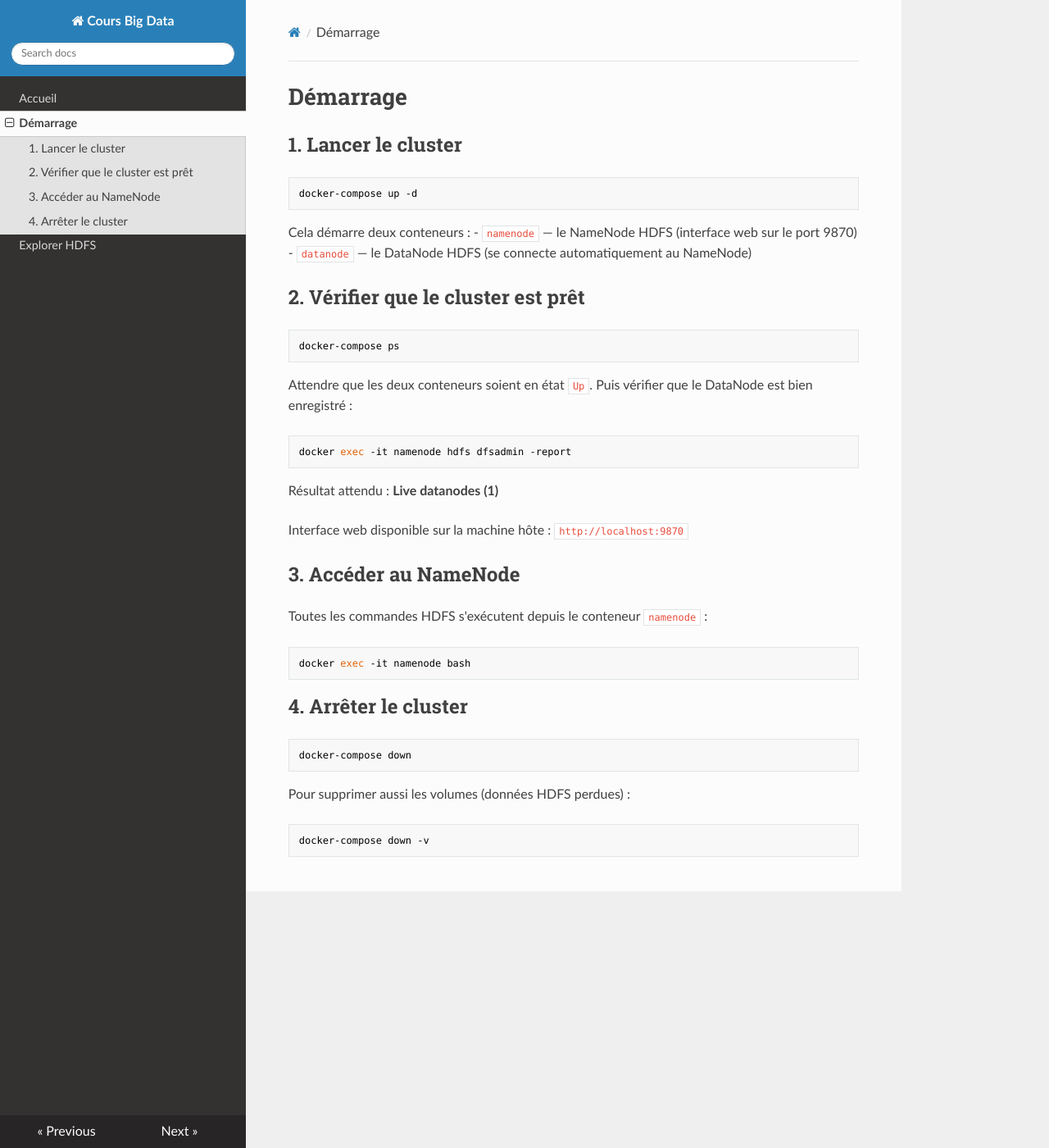
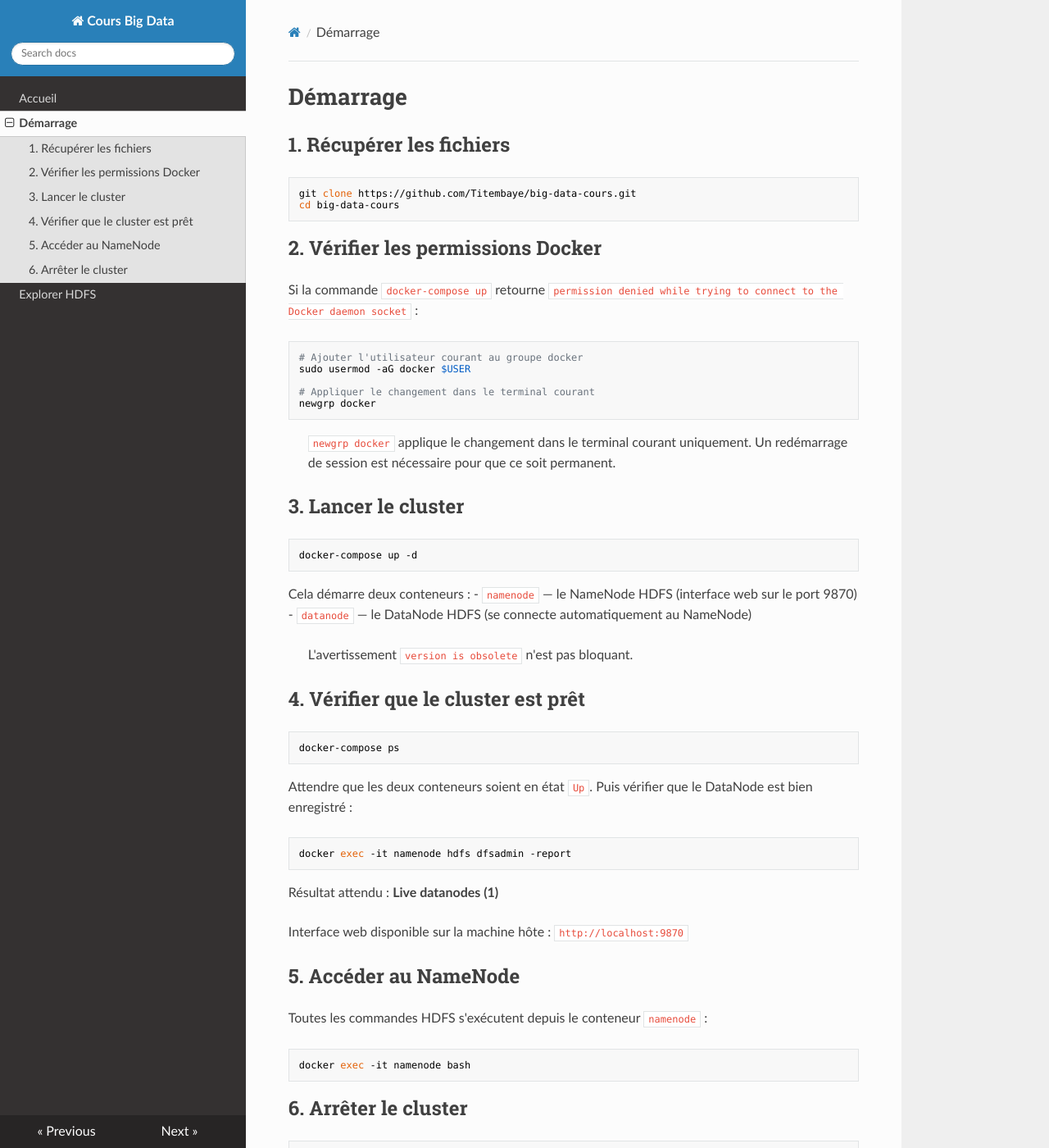
Before and after one commit to Titembaye/big-data-cours, an MkDocs documentation site: the page built from docs/deployment.md, in a window 1280 px wide and 1400 px high. Shown: the whole window at 82% size. Built offline with MkDocs 1.6.1, drawn with Linux system fonts in a browser that asks for light colours; nearby versions of some CDN libraries; some of the changed text lies outside the part shown.

Commit message:
docs: update deployment guide and repo URL for our own repo

````diff
--- a/docs/deployment.md
+++ b/docs/deployment.md
@@ -1,6 +1,27 @@
 # Démarrage
 
-## 1. Lancer le cluster
+## 1. Récupérer les fichiers
+
+```bash
+git clone https://github.com/Titembaye/big-data-cours.git
+cd big-data-cours
+```
+
+## 2. Vérifier les permissions Docker
+
+Si la commande `docker-compose up` retourne `permission denied while trying to connect to the Docker daemon socket` :
+
+```bash
+# Ajouter l'utilisateur courant au groupe docker
+sudo usermod -aG docker $USER
+
+# Appliquer le changement dans le terminal courant
+newgrp docker
+```
+
+> `newgrp docker` applique le changement dans le terminal courant uniquement. Un redémarrage de session est nécessaire pour que ce soit permanent.
+
+## 3. Lancer le cluster
 
 ```bash
 docker-compose up -d
@@ -10,7 +31,9 @@ Cela démarre deux conteneurs :
 - `namenode` — le NameNode HDFS (interface web sur le port 9870)
 - `datanode` — le DataNode HDFS (se connecte automatiquement au NameNode)
 
-## 2. Vérifier que le cluster est prêt
+> L'avertissement `version is obsolete` n'est pas bloquant.
+
+## 4. Vérifier que le cluster est prêt
 
 ```bash
 docker-compose ps
@@ -26,7 +49,7 @@ Résultat attendu : **Live datanodes (1)**
 
 Interface web disponible sur la machine hôte : `http://localhost:9870`
 
-## 3. Accéder au NameNode
+## 5. Accéder au NameNode
 
 Toutes les commandes HDFS s'exécutent depuis le conteneur `namenode` :
 
@@ -34,7 +57,7 @@ Toutes les commandes HDFS s'exécutent depuis le conteneur `namenode` :
 docker exec -it namenode bash
 ```
 
-## 4. Arrêter le cluster
+## 6. Arrêter le cluster
 
 ```bash
 docker-compose down
@@ -45,3 +68,5 @@ Pour supprimer aussi les volumes (données HDFS perdues) :
 ```bash
 docker-compose down -v
 ```
+
+> Ne jamais faire `-v` en production. En TP c'est acceptable car les données sont temporaires.
````
Also changed, not shown: README.md (+7 -18 lines).
